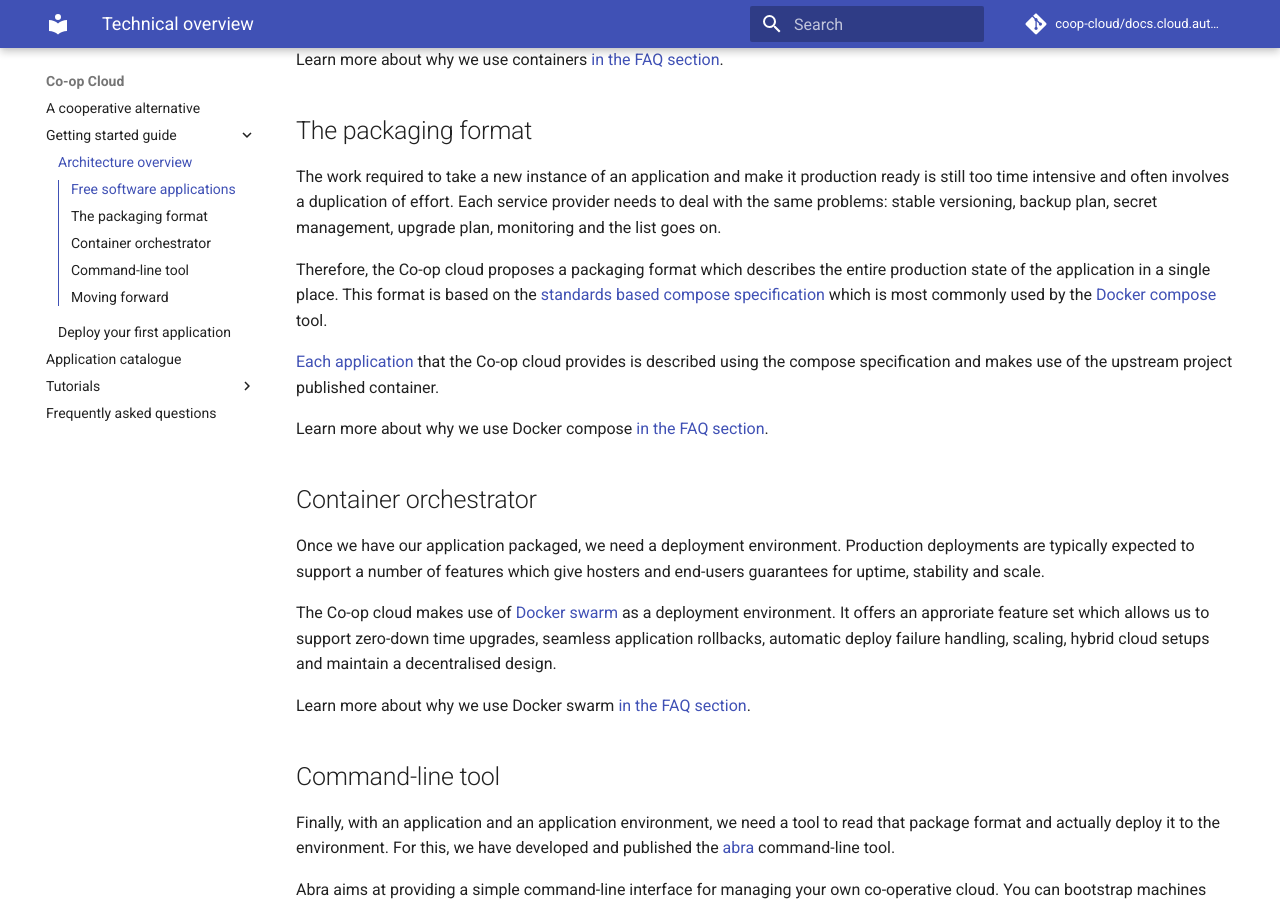
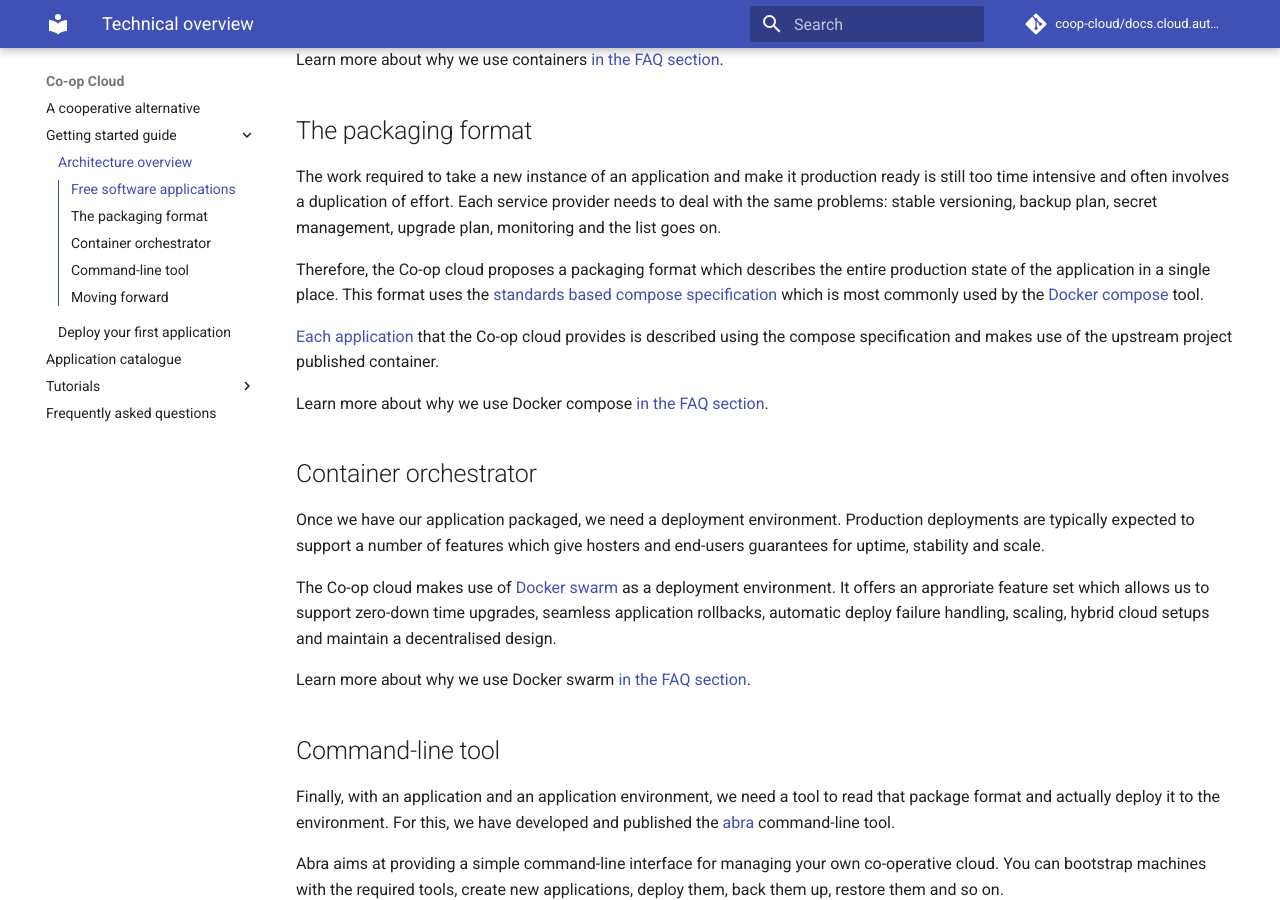
Before and after one commit to mayel/docs.coopcloud.tech, an MkDocs documentation site: the page built from docs/overview.md, in a window 1280 px wide and 900 px high, scrolled down 577 px. Built offline with MkDocs 1.6.1 and Material for MkDocs 9.7.7, drawn with Linux system fonts in a browser that asks for light colours.

Commit message:
Better wording

```diff
--- a/docs/overview.md
+++ b/docs/overview.md
@@ -29,7 +29,7 @@
 
 The work required to take a new instance of an application and make it production ready is still too time intensive and often involves a duplication of effort. Each service provider needs to deal with the same problems: stable versioning, backup plan, secret management, upgrade plan, monitoring and the list goes on.
 
-Therefore, the Co-op cloud proposes a packaging format which describes the entire production state of the application in a single place. This format is based on the [standards based compose specification] which is most commonly used by the [Docker compose] tool.
+Therefore, the Co-op cloud proposes a packaging format which describes the entire production state of the application in a single place. This format uses the [standards based compose specification] which is most commonly used by the [Docker compose] tool.
 
 [Each application] that the Co-op cloud provides is described using the compose specification and makes use of the upstream project published container.
 
```
